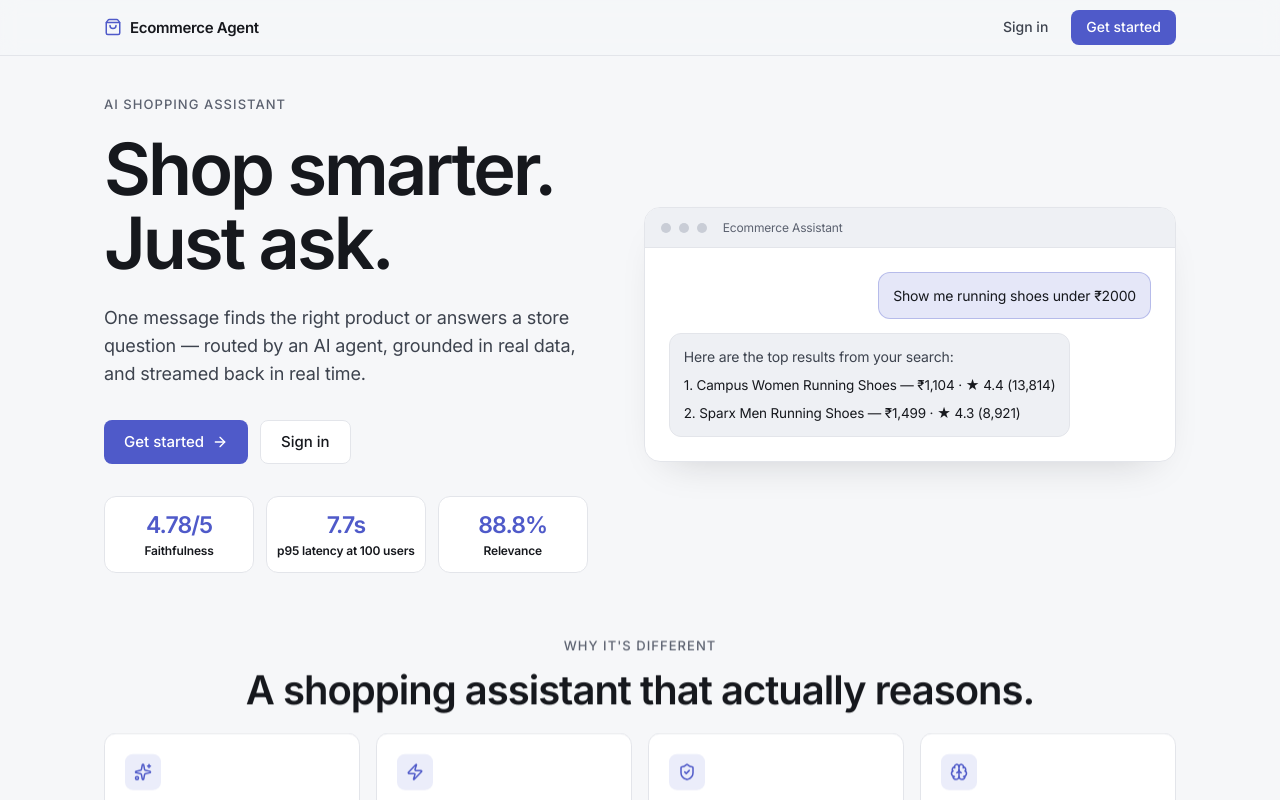
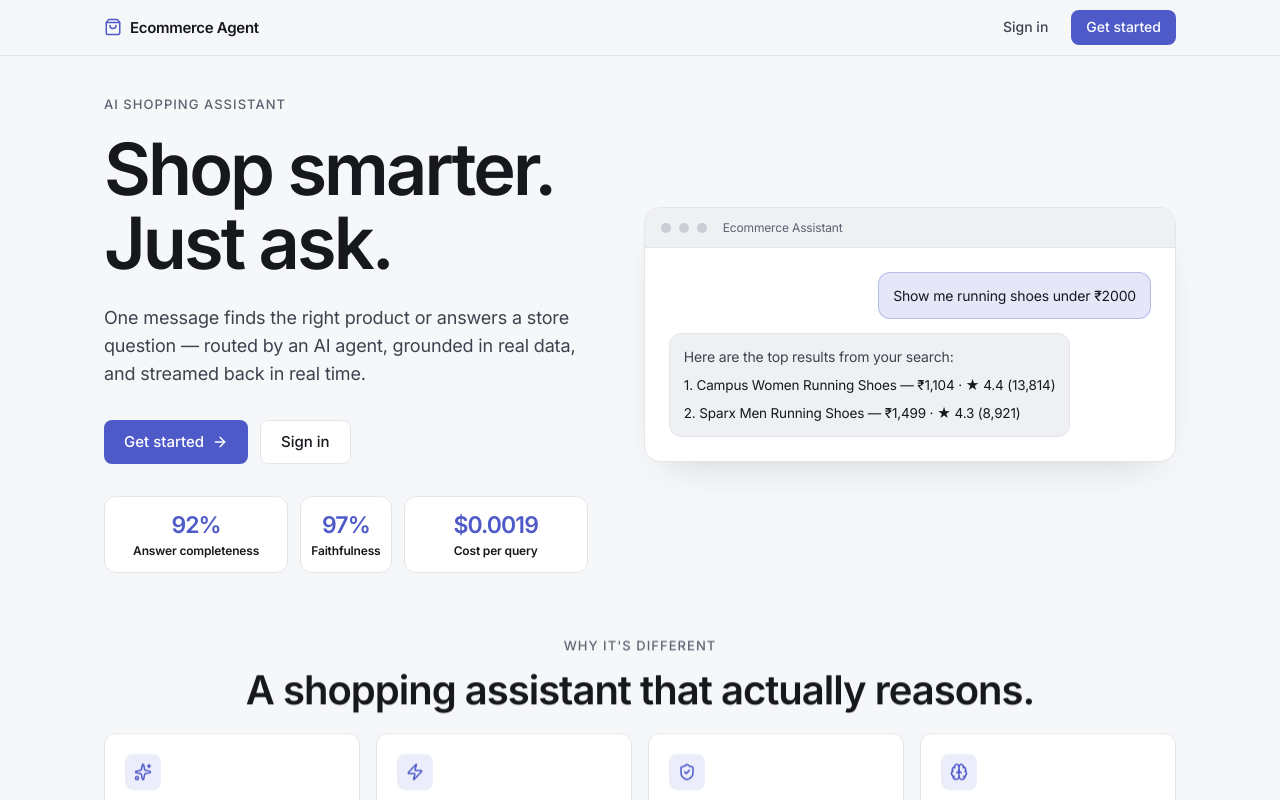
Before and after one commit to VIVPM/ecommerce-agent, a React (Vite) app in the folder frontend/: page / in a window 1280 px wide. Built offline with nearby package versions, Linux system fonts and the light colour scheme; no server answers.

Commit message:
feat(frontend): add comparison follow-ups and current eval metrics

```diff
--- a/frontend/src/components/ChatArea.jsx
+++ b/frontend/src/components/ChatArea.jsx
@@ -27,6 +27,11 @@ const FOLLOW_UPS = {
     'What is your return policy?',
     'Do you accept cash on delivery?',
     'How long does delivery take?',
+  ],
+  compare_products: [
+    'Any cheaper ones?',
+    'Only 4 stars and above',
+    'Compare my saved items',
   ],
   manage_saved: [
     'Compare my saved items',
--- a/frontend/src/components/LandingPage.jsx
+++ b/frontend/src/components/LandingPage.jsx
@@ -67,9 +67,9 @@ const DEMO_A = [
 ].join('\n');
 
 const metrics = [
-  { value: '4.78/5', label: 'Faithfulness' },
-  { value: '7.7s', label: 'p95 latency at 100 users' },
-  { value: '88.8%', label: 'Relevance' },
+  { value: '92%', label: 'Answer completeness' },
+  { value: '97%', label: 'Faithfulness' },
+  { value: '$0.0019', label: 'Cost per query' },
 ];
 
 // Types the question, pauses, streams the answer, then loops.
```
